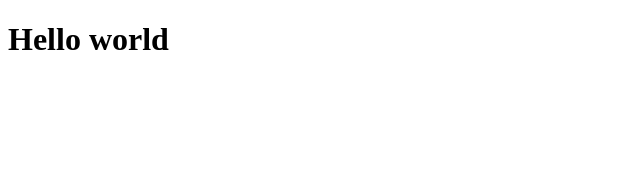
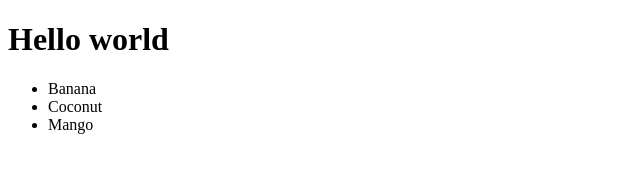
Before and after one commit to sinysen/testing123, a plain HTML site: page index.html in a window 1280 px wide. Shown: the whole page, without its empty margins (0-640 px from the left). Drawn offline with Linux system fonts and the light colour scheme.

Commit message:
add list

```diff
--- a/index.html
+++ b/index.html
@@ -6,5 +6,10 @@
     </head>
     <body>
         <h1>Hello world</h1>
+        <ul>
+            <li>Banana</li>
+            <li>Coconut</li>
+            <li>Mango</li>
+        </ul>
     </body>
 </html>
```
